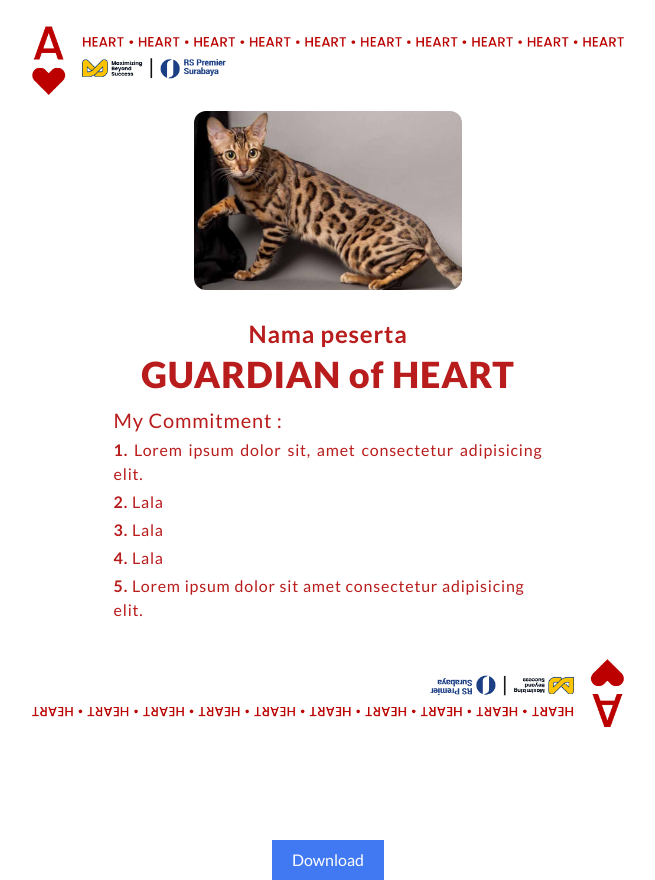
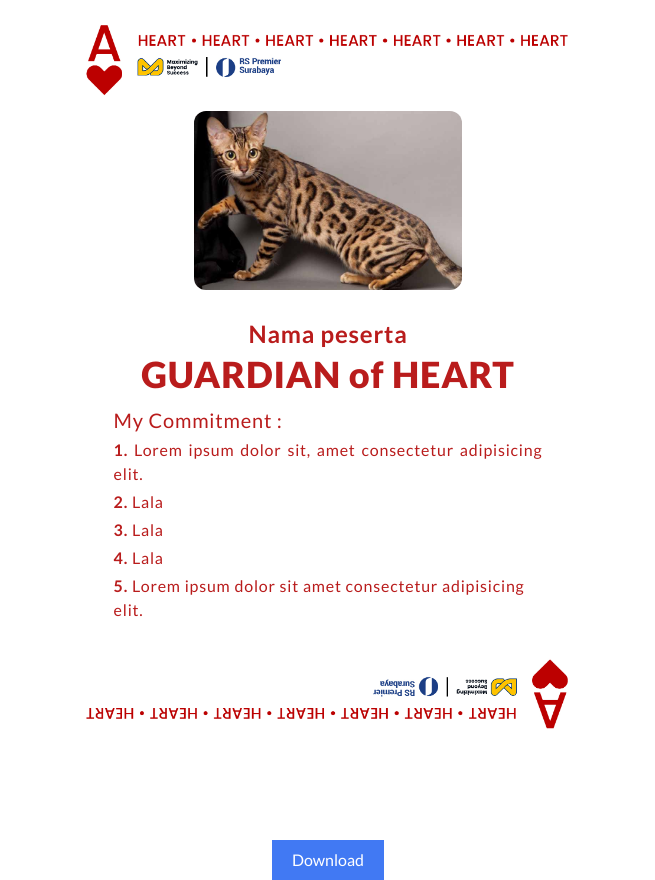
Before and after one commit to kiigeeks/kartu-as-mbs, a website: page index.html in a window 1280 px wide. Shown: the whole page, without its empty margins (312-967 px from the left). Drawn offline with nearby package versions, Linux system fonts and the light colour scheme.

```diff
--- a/index.html
+++ b/index.html
@@ -16,7 +16,7 @@
         <div class="w-full h-full flex flex-col items-center justify-center gap-10">
             <div class="w-screen lg:w-[640px] px-3 py-5 bg-white h-full min-h-screen flex flex-col gap-3" id="html-content-holder">
                 <div class="w-full h-auto">
-                    <img src="./dist/images/header.jpg" alt="header" class="w-full h-full object-contain">
+                    <img src="./dist/images/head.jpg" alt="header" class="w-full h-full object-contain">
                 </div>
                 <div class="flex flex-col px-10 items-center justify-start text-red-700 font-lato tracking-wider gap-7">
                     <div class="rounded-xl w-11/12 md:w-1/2">
@@ -44,7 +44,7 @@
                     </div>
                 </div>
                 <div class="w-full h-auto mt-5">
-                    <img src="./dist/images/footer.jpg" alt="footer" class="w-full h-full object-contain">
+                    <img src="./dist/images/foot.jpg" alt="footer" class="w-full h-full object-contain">
                 </div>
             </div>
 
```
Also changed, not shown: dist/images/foot.jpg (added), dist/images/head.jpg (added).
